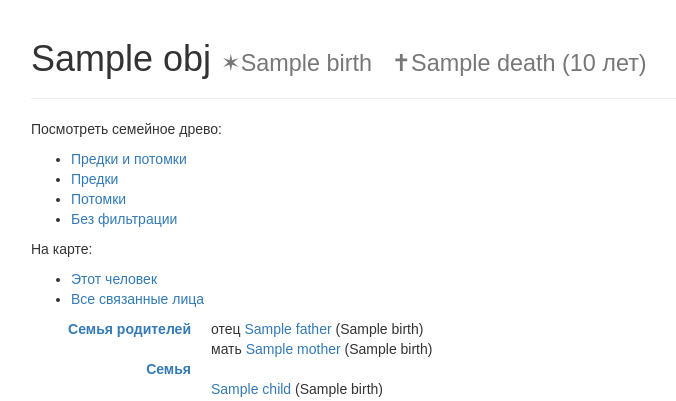
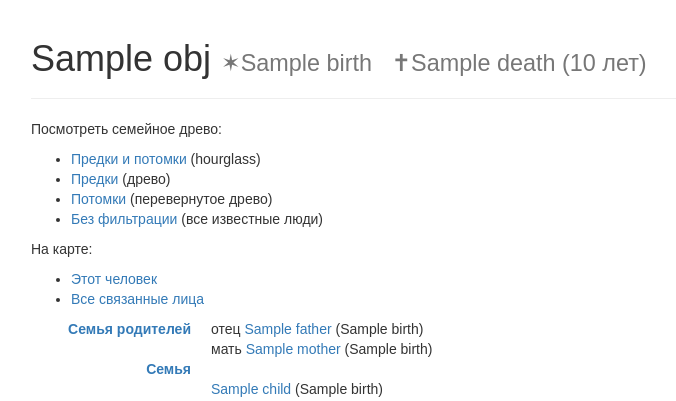
Before and after one commit to neithere/wtfamily-be, a Python web app: template wtfamily/templates/person_detail.html in a window 1280 px wide. Shown: the part 51-452 px from the top of the page, without its empty margins (39-715 px from the left). Run offline with Jinja, Linux system fonts and the light colour scheme; the template is opened without the code that fills it: most values are stand-ins (such as "Sample title", 1, 10 or a date in 2020).

Commit message:
Small visual improvements

```diff
--- a/wtfamily/static/css/styles.css
+++ b/wtfamily/static/css/styles.css
@@ -39,5 +39,5 @@ div.bp-item-frame span.bp-person-title.gender-female {
 div.bp-item-frame div.bp-person-description {
     display: block;
     position: relative;
-    padding: 1em;
+    padding: .5em 1em;
 }
--- a/wtfamily/templates/base.html
+++ b/wtfamily/templates/base.html
@@ -60,6 +60,7 @@
 
     <div class="container">
 
+      {% block pageheader %}
       <div class="page-header">
         <div id="breadcrumbs">
             {% block breadcrumbs %}
@@ -67,6 +68,7 @@
         </div>
         <h1>{% block heading %}What The Family{% endblock %}</h1>
       </div>
+      {% endblock %}
 
       <article>
         {% block content %}
--- a/wtfamily/templates/person_detail.html
+++ b/wtfamily/templates/person_detail.html
@@ -30,11 +30,10 @@
     {% if obj.get_parent_families() or obj.get_families %}
         <p>Посмотреть семейное древо:</p>
         <ul>
-            <li><a href="{{ url_for('familytree_primitives') }}?ancestors_of={{ obj.id }}&descendants_of={{ obj.id}}#{{ obj.id }}">Предки и
-                  потомки</a></li>
-            <li><a href="{{ url_for('familytree_primitives') }}?ancestors_of={{ obj.id }}#{{ obj.id }}">Предки</a></li>
-            <li><a href="{{ url_for('familytree_primitives') }}?descendants_of={{ obj.id }}#{{ obj.id }}">Потомки</a></li>
-            <li><a href="{{ url_for('familytree_primitives') }}#{{ obj.id }}">Без фильтрации</a></li>
+            <li><a href="{{ url_for('familytree_primitives') }}?ancestors_of={{ obj.id }}&descendants_of={{ obj.id}}#{{ obj.id }}">Предки и потомки</a> (hourglass)</li>
+            <li><a href="{{ url_for('familytree_primitives') }}?ancestors_of={{ obj.id }}#{{ obj.id }}">Предки</a> (древо)</li>
+            <li><a href="{{ url_for('familytree_primitives') }}?descendants_of={{ obj.id }}#{{ obj.id }}">Потомки</a> (перевернутое древо)</li>
+            <li><a href="{{ url_for('familytree_primitives') }}#{{ obj.id }}">Без фильтрации</a> (все известные люди)</li>
         </ul>
     {% else %}
         <p>Фактов о родителях или семьях нет, поэтому в семейном древе персона не отображается.</p>
```
Also changed, not shown: wtfamily/templates/familytree_primitives.html (+10 -3 lines).
